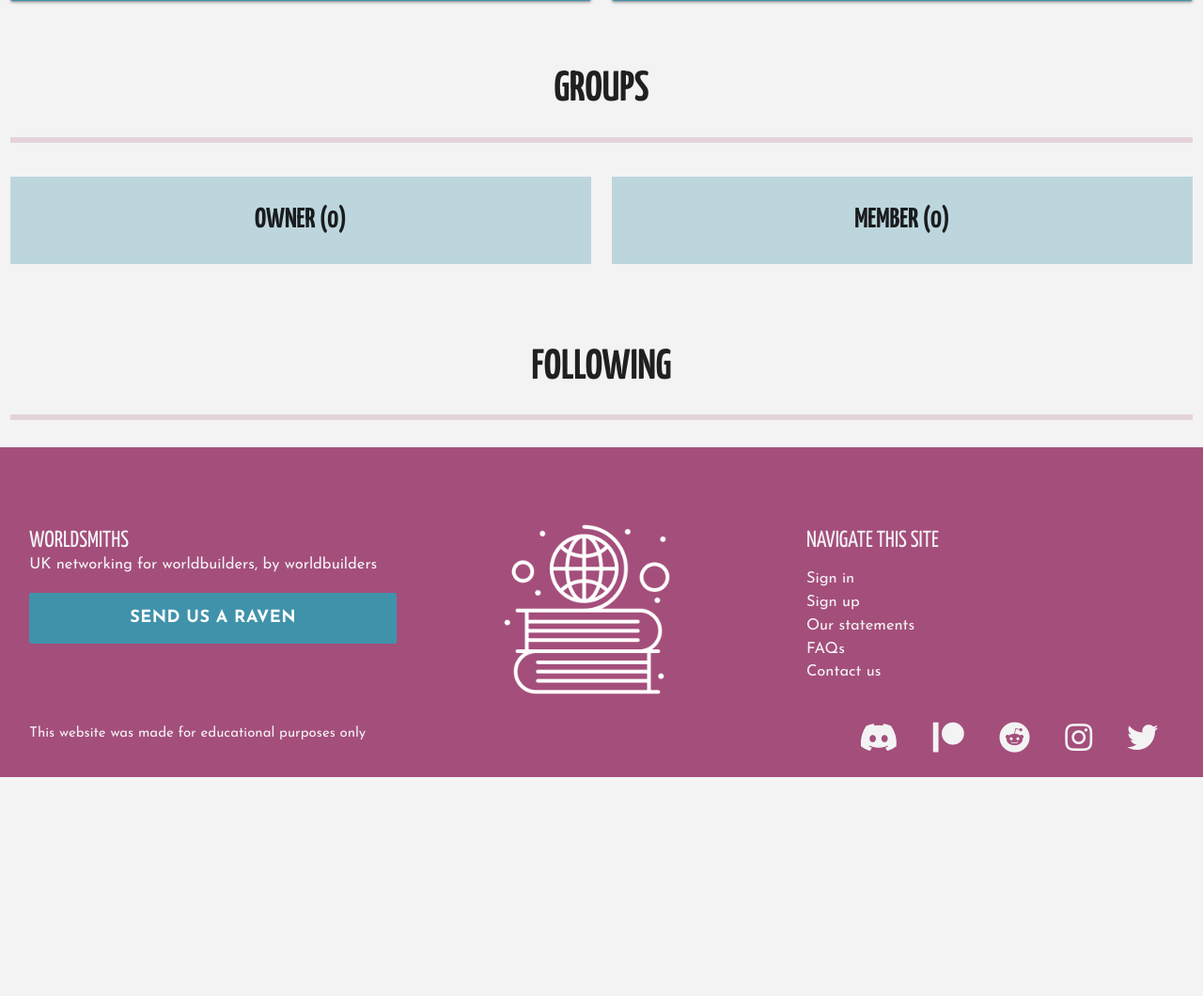
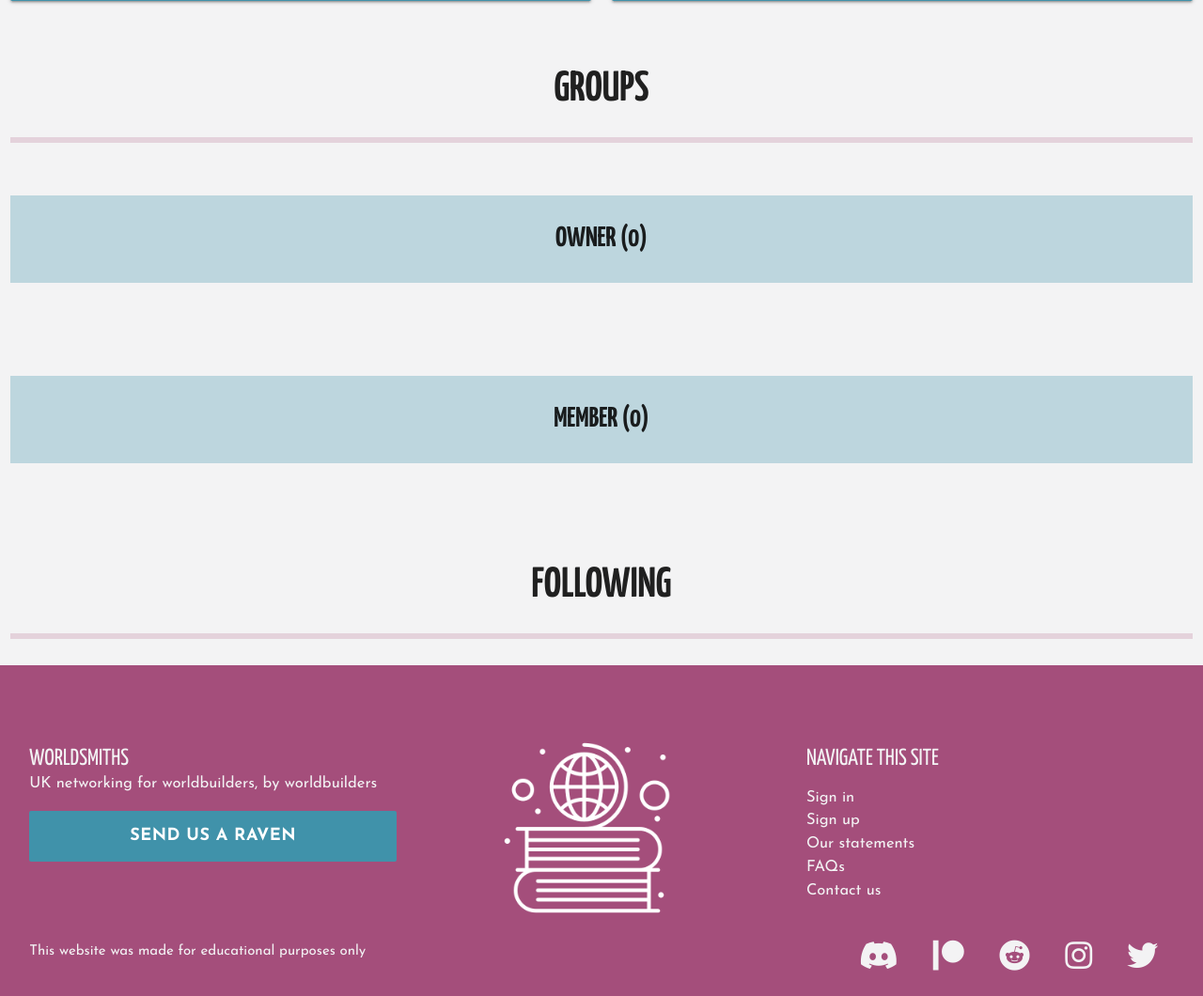
Before and after one commit to lmw95/MS3-worldsmiths, a Flask app: template app/templates/profile.html in a window 1280 px wide. Shown: the part 1122-2182 px from the top of the page at 94% size. Before the commit the page ends 1949 px from the top, so only its background shows below. Run offline with Flask 2, Linux system fonts and the light colour scheme; the template is opened without the code that fills it, so the values that code supplies are empty.

Commit message:
Restructured profile.html page

```diff
--- a/app/templates/profile.html
+++ b/app/templates/profile.html
@@ -74,14 +74,44 @@
     </div>
     <!--User groups with pagination (member of)-->
     <div class="groups">
-        <div class="row profile-section">
+        <div class="row">
             <div class="col s12 center-align">
                 <h2>Groups</h2>
                 <hr class="long-underline">
             </div>
-            <div class="col s12 l6 center-align">
+        </div>
+        <div class="row profile-section">
+            <div class="col s12 center-align">
                 <h3>Owner ({{ user.groups_created|length }})</h3>
             </div>
+        </div>
+        <div class="row">
+        {% if groups_created|length > 0 %}
+        {% for group in groups_created %}
+            <div class="col s12 m6 l3 xl3">
+                <div class="card groups-card">
+                    <div class="card-image">
+                    <img src="{{ group.group_cover_img_url }}">
+                    <div class="row">
+                        <div class="col s7">
+                            <a href="{{ url_for('groups.group_page', group_id=group._id) }}"><p class="little-header">{{ group.group_name }}</p></a>
+                        </div>
+                        <div class="col s5 right-align">
+                            <p class="little-header"><i class="fas fa-user-circle"></i> {{ group.members|length }}</p>
+                        </div>
+                    </div>
+                    </div>
+                </div>
+            </div>
+        {% endfor %}
+        {% endif %}
+        </div>
+        <div class="row profile-section">
+            <div class="col s12 center-align">
+                <h3>Member ({{ user.groups_member_of|length }})</h3>
+            </div>
+        </div>
+        <div class="row">
             {% if groups_member_of|length > 0 %}
             {% for group in groups_member_of %}
             <div class="col s12 m6 l3 xl3">
@@ -101,30 +131,9 @@
             </div>
             {% endfor %}
             {% endif %}
-            <div class="col s12 l6 center-align">
-                <h3>Member ({{ user.groups_member_of|length }})</h3>
-            </div>
-            {% if groups_created|length > 0 %}
-            {% for group in groups_created %}
-            <div class="col s12 m6 l3 xl3">
-            <div class="card groups-card">
-                <div class="card-image">
-                  <img src="{{ group.group_cover_img_url }}">
-                  <div class="row">
-                      <div class="col s7">
-                        <a href="{{ url_for('groups.group_page', group_id=group._id) }}"><p class="little-header">{{ group.group_name }}</p></a>
-                      </div>
-                      <div class="col s5 right-align">
-                        <p class="little-header"><i class="fas fa-user-circle"></i> {{ group.members|length }}</p>
-                      </div>
-                  </div>
-                </div>
-            </div>
-            </div>
-            {% endfor %}
-            {% endif %}
         </div>
     </div>
+
     <div class="following">
         <div class="row">
             <div class="col s12 center-align">
```
